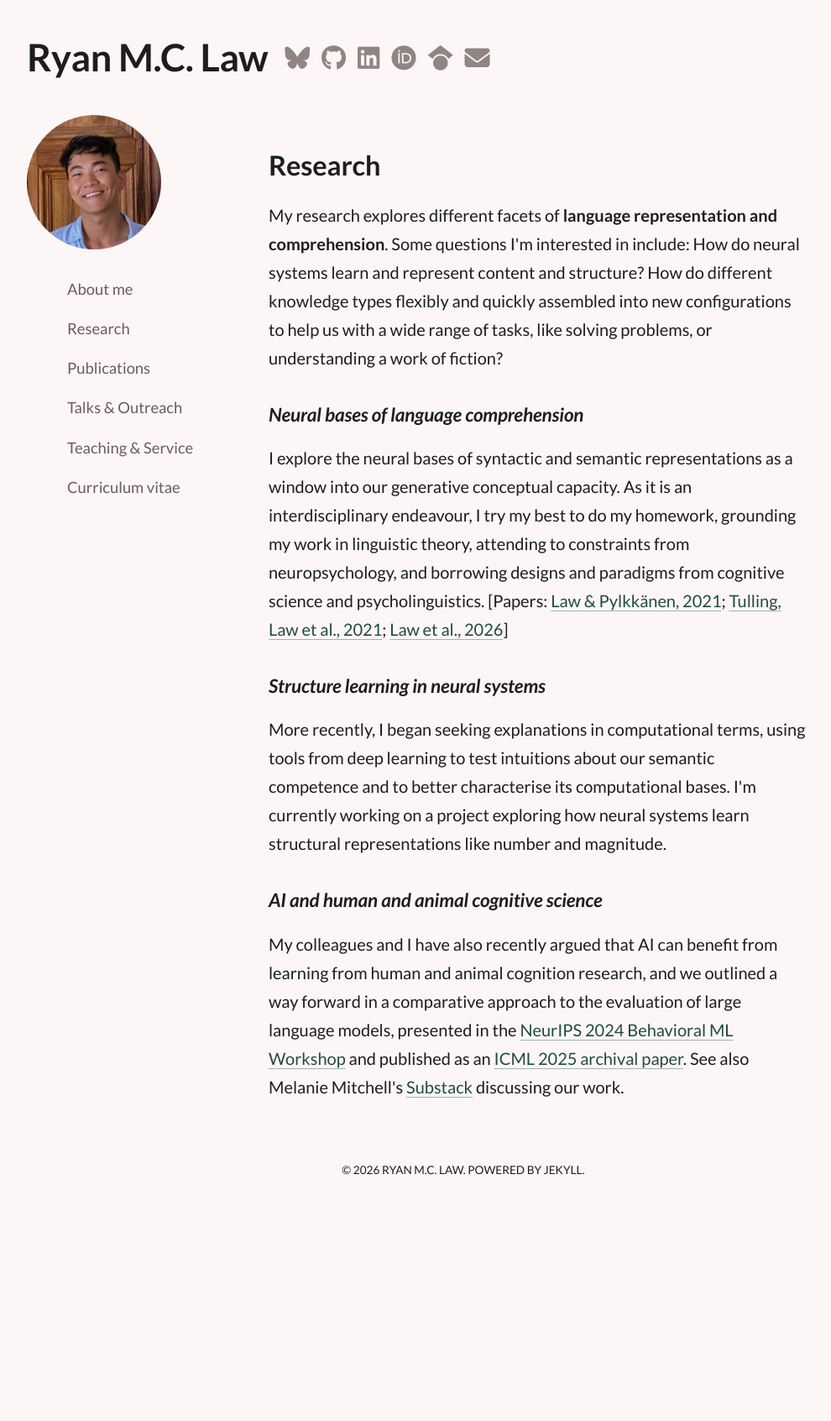
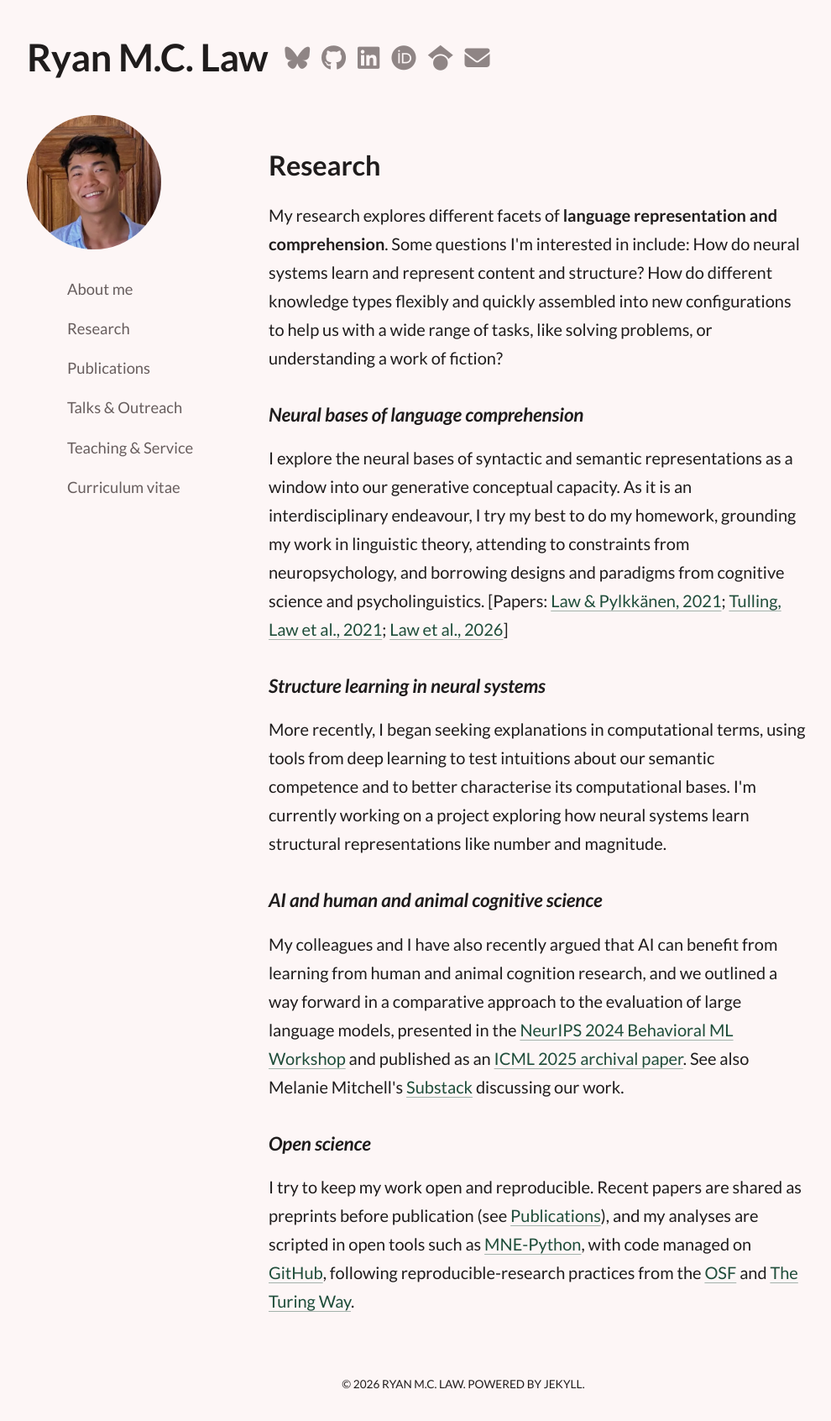
Before and after one commit to rmc-law/rmc-law.github.io, a Jekyll site: the page built from research.md, in a window 1280 px wide. Shown: the whole page at 84% size, without its empty margins (88-1078 px from the left). Built offline with Jekyll 4.4.1, drawn with Linux system fonts in a browser that asks for light colours; nearby versions of some CDN libraries; before the commit the page ends 1437 px from its top, so only the background shows below that.

Commit message:
Research: short Open science section (draft, from the CV's open-science tools and practices)

```diff
--- a/_includes/research.html
+++ b/_includes/research.html
@@ -10,3 +10,6 @@
 
 <h4>AI and human and animal cognitive science</h4>
 <p>My colleagues and I have also recently argued that AI can benefit from learning from human and animal cognition research, and we outlined a way forward in a comparative approach to the evaluation of large language models, presented in the <a href="https://openreview.net/forum?id=RSbSX0Bf24" target="_blank">NeurIPS 2024 Behavioral ML Workshop</a> and published as an <a href="https://openreview.net/pdf?id=gCPJFcHskT" target="_blank" title="OpenReview">ICML 2025 archival paper</a>. See also Melanie Mitchell's <a href="https://aiguide.substack.com/p/on-evaluating-cognitive-capabilities" target="_blank">Substack</a> discussing our work.</p>
+
+<h4>Open science</h4>
+<p>I try to keep my work open and reproducible. Recent papers are shared as preprints before publication (see <a href="{{ "/publications/" | relative_url }}">Publications</a>), and my analyses are scripted in open tools such as <a href="https://mne.tools/" target="_blank">MNE-Python</a>, with code managed on <a href="https://github.com/rmc-law" target="_blank">GitHub</a>, following reproducible-research practices from the <a href="https://osf.io/" target="_blank">OSF</a> and <a href="https://the-turing-way.netlify.app/" target="_blank">The Turing Way</a>.</p>
```
